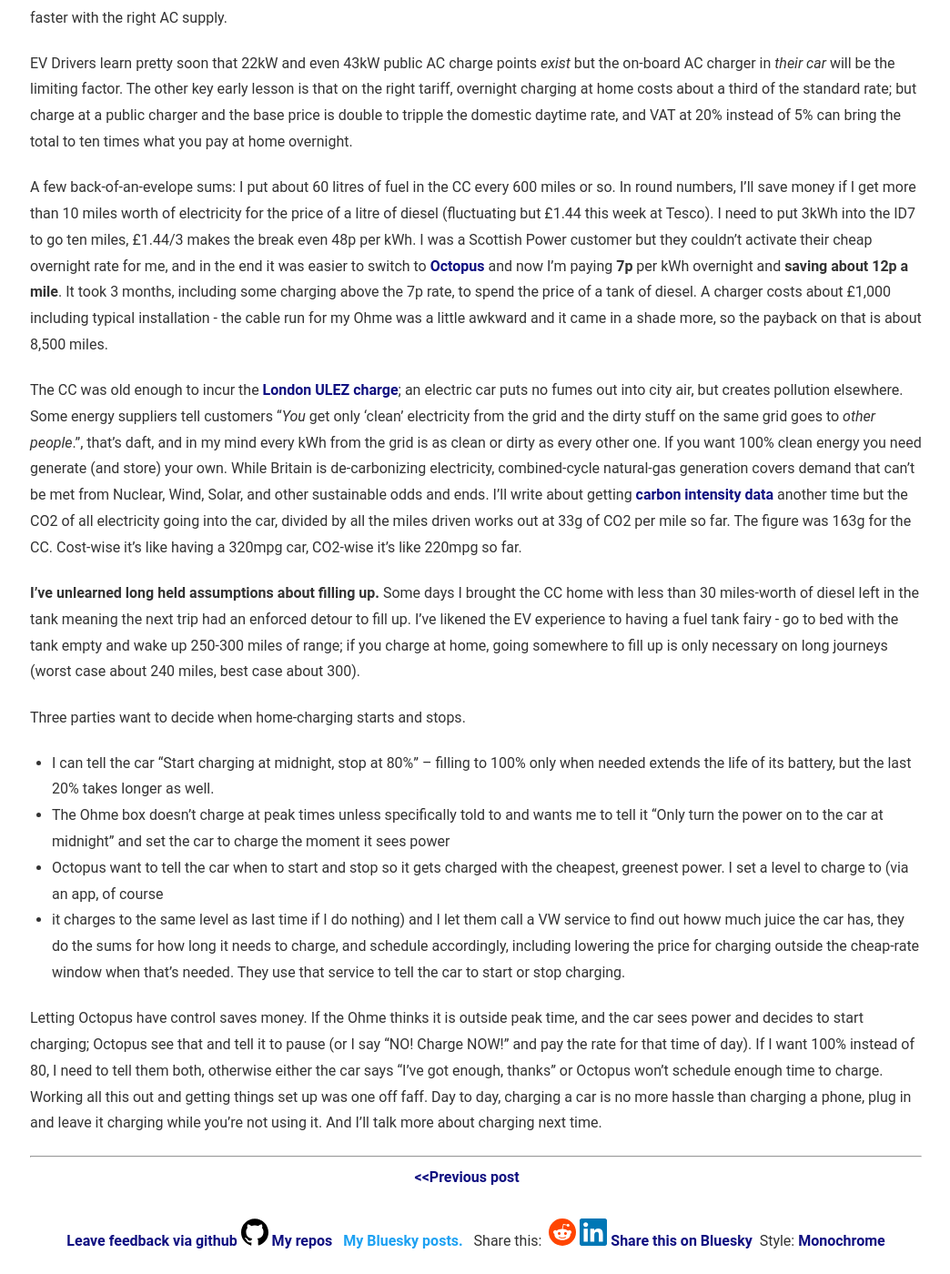
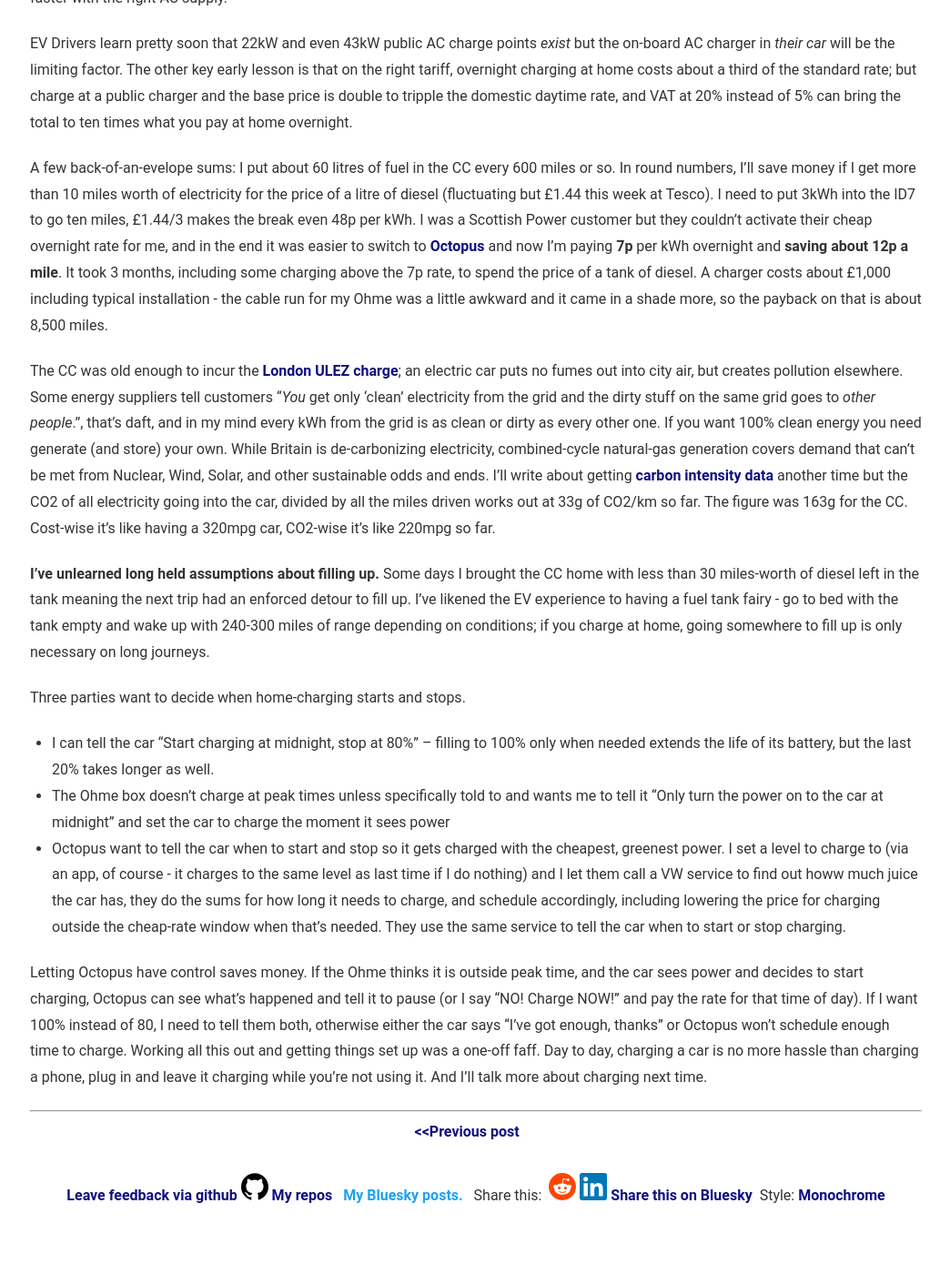
Before and after one commit to jhoneill/jhoneill.github.io, a Jekyll site: the page built from _posts/2025-03-30-HereInMyCar.md, in a window 1280 px wide and 1400 px high, scrolled down 2087 px. Shown: the whole window at 91% size, without its empty margins (117-1161 px from the left). Built offline with Jekyll 4.4.1, drawn with Linux system fonts in a browser that asks for light colours; after the commit the page ends 3437 px from its top, so only the background shows below that; some of the changed text lies outside the part shown.

Commit message:
More corrections

```diff
--- a/_posts/2025-03-30-HereInMyCar.md
+++ b/_posts/2025-03-30-HereInMyCar.md
@@ -114,16 +113,16 @@
 that can't be met from Nuclear, Wind, Solar, and other sustainable odds and
 ends. I'll write about getting [carbon intensity
 data](https://grid.iamkate.com/) another time but the CO2 of all electricity
-going into the car, divided by all the miles driven works out at 33g of CO2 per
-mile so far. The figure was 163g for the CC. Cost-wise it's like having a 320mpg
+going into the car, divided by all the miles driven works out at 33g of CO2/km
+so far. The figure was 163g for the CC. Cost-wise it's like having a 320mpg
 car, CO2-wise it's like 220mpg so far.
 
 **I've unlearned long held assumptions about filling up.** Some days I brought
 the CC home with less than 30 miles-worth of diesel left in the tank meaning the
 next trip had an enforced detour to fill up. I've likened the EV experience to
-having a fuel tank fairy - go to bed with the tank empty and wake up 250-300
-miles of range; if you charge at home, going somewhere to fill up is only
-necessary on long journeys (worst case about 240 miles, best case about 300).
+having a fuel tank fairy - go to bed with the tank empty and wake up with 240-300
+miles of range depending on conditions; if you charge at home, going somewhere to fill up is only
+necessary on long journeys.
 
 Three parties want to decide when home-charging starts and stops.
 - I can tell the car “Start charging at midnight, stop at 80%” – filling to 100%
@@ -133,18 +132,18 @@
 wants me to tell it “Only turn the power on to the car at midnight” and set the
 car to charge the moment it sees power
 - Octopus want to tell the car when to start and stop so it gets charged with
-the cheapest, greenest power. I set a level to charge to (via an app, of course
-- it charges to the same level as last time if I do nothing) and I let them call
+the cheapest, greenest power. I set a level to charge to (via an app, of course - it charges to the same level
+as last time if I do nothing) and I let them call
 a VW service to find out howw much juice the car has, they do the sums for how
 long it needs to charge, and schedule accordingly, including lowering the price
-for charging outside the cheap-rate window when that's needed. They use that
-service to tell the car to start or stop charging.
+for charging outside the cheap-rate window when that's needed. They use the same
+service to tell the car when to start or stop charging.
 
 Letting Octopus have control saves money. If the Ohme thinks it is outside peak
-time, and the car sees power and decides to start charging; Octopus see that and
+time, and the car sees power and decides to start charging, Octopus can see what's happened and
 tell it to pause (or I say “NO! Charge NOW!” and pay the rate for that time of
 day). If I want 100% instead of 80, I need to tell them both, otherwise either
 the car says “I’ve got enough, thanks” or Octopus won't schedule enough time to
-charge. Working all this out and getting things set up was one off faff. Day to
+charge. Working all this out and getting things set up was a one-off faff. Day to
 day, charging a car is no more hassle than charging a phone, plug in and leave it
 charging while you're not using it. And I'll talk more about charging next time.
```
Also changed, not shown: other parts of _posts/2025-03-30-HereInMyCar.md (+2 -3 lines).
